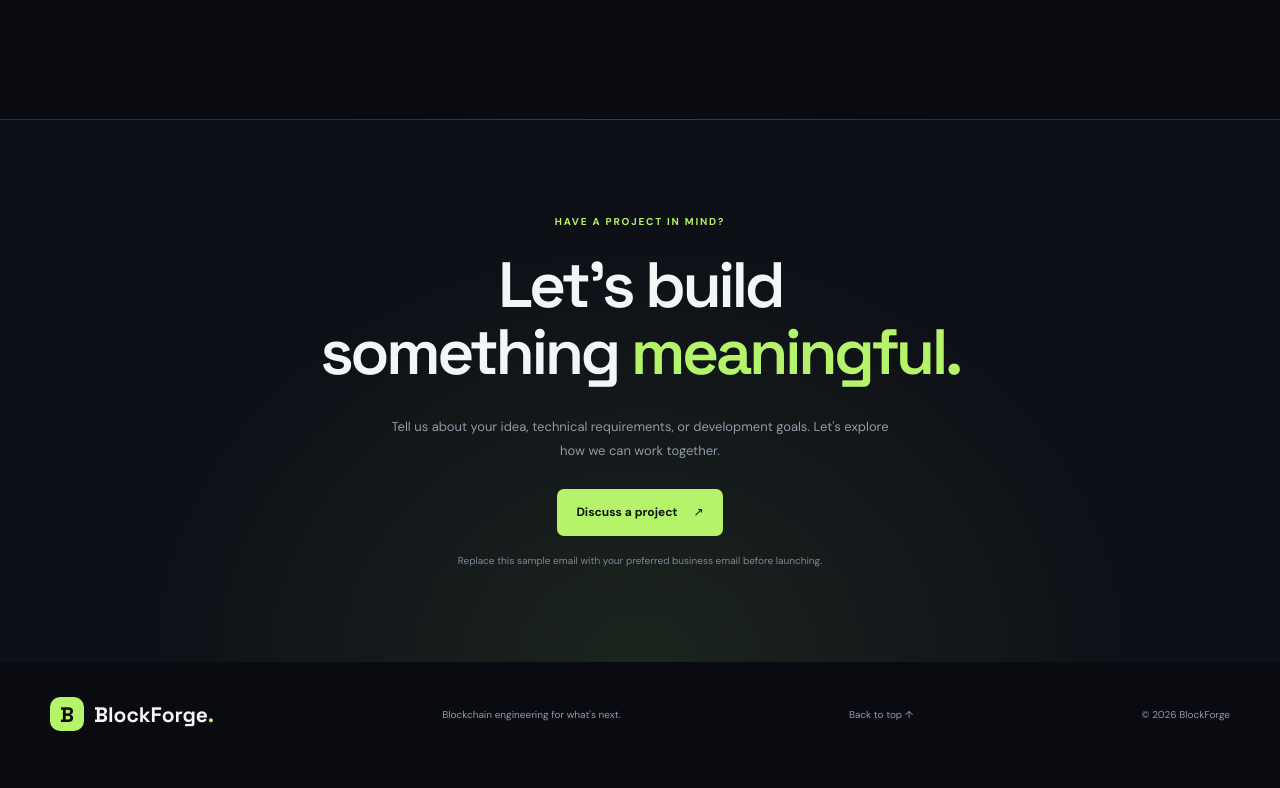
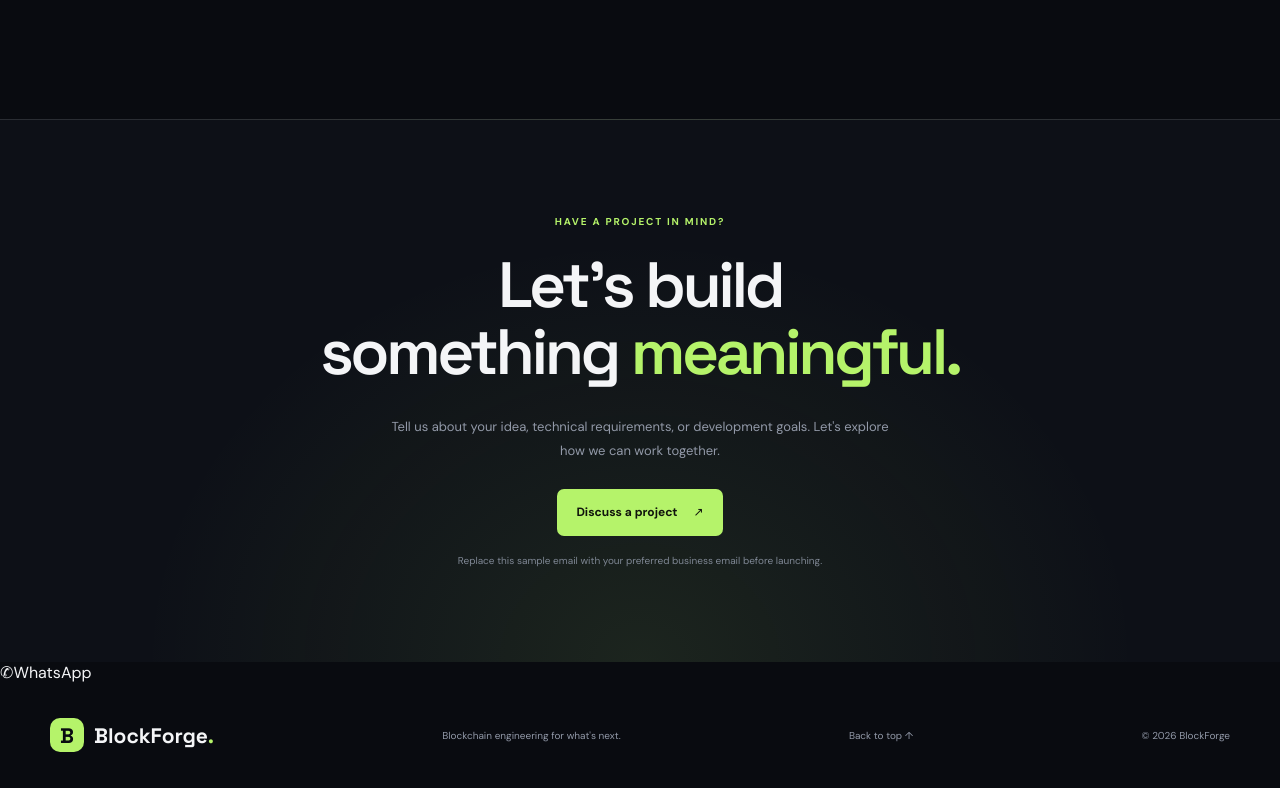
Before and after one commit to BlockForge-Devhimu/BlockForge-webiste-, a React (Vite) app: page / in a window 1280 px wide. Shown: the part 3359-4147 px from the top of the page. Before the commit the page ends 4126 px from the top, so only its background shows below. Built offline with nearby package versions, Linux system fonts and the light colour scheme.

Commit message:
Update App.jsx
Add whatsapp contact button

```diff
--- a/src/App.jsx
+++ b/src/App.jsx
@@ -306,7 +306,17 @@ function App() {
         </section>
       </main>
 
-      <footer className="footer section-wrap">
+      <a
+  href="https://wa.me/917068199604?text=Hi%20BlockForge%21%20I%27m%20interested%20in%20your%20blockchain%20development%20services."
+  className="whatsapp-float"
+  target="_blank"
+  rel="noopener noreferrer"
+  aria-label="Chat with BlockForge on WhatsApp"
+>
+  <span className="whatsapp-icon">✆</span>
+  <span>WhatsApp</span>
+</a>
+<footer className="footer section-wrap">
         <a className="brand" href="#home">
           <span className="brand-mark">B</span>
           <span>BlockForge<span className="brand-dot">.</span></span>
```
